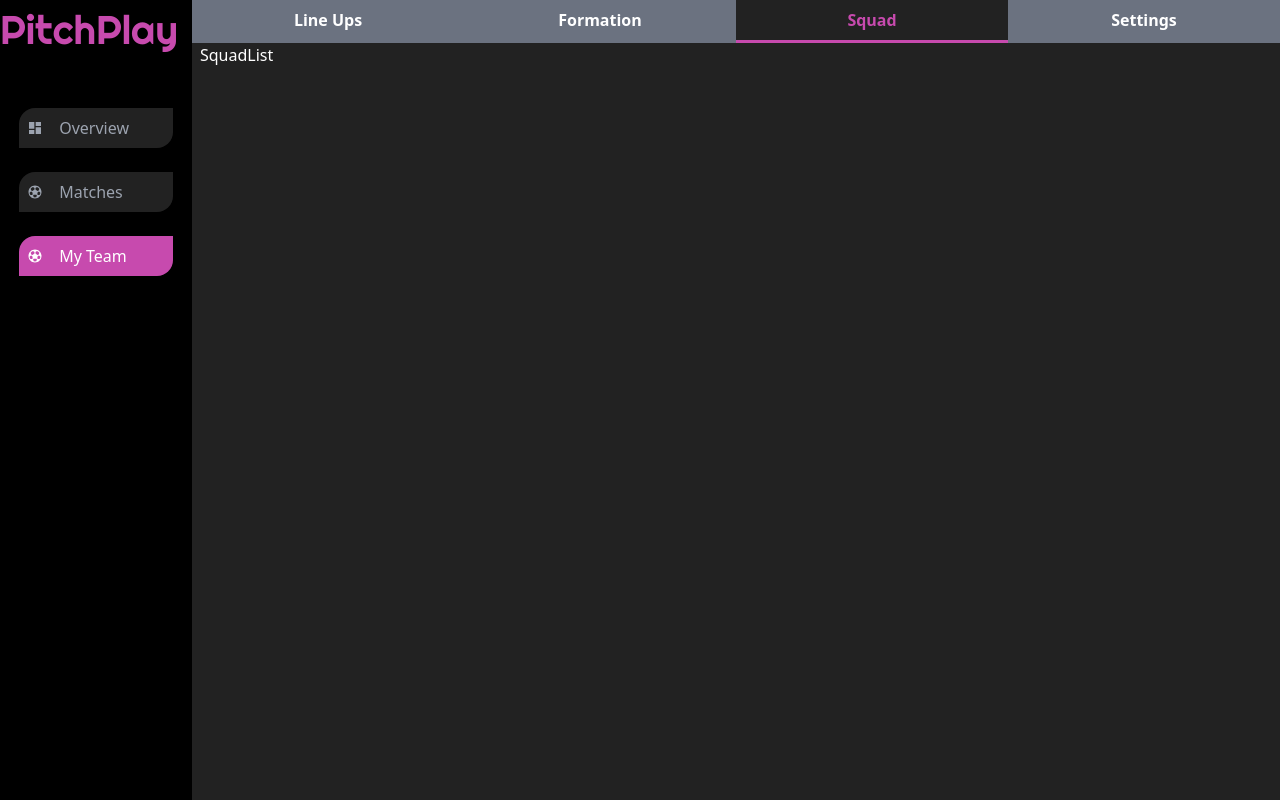
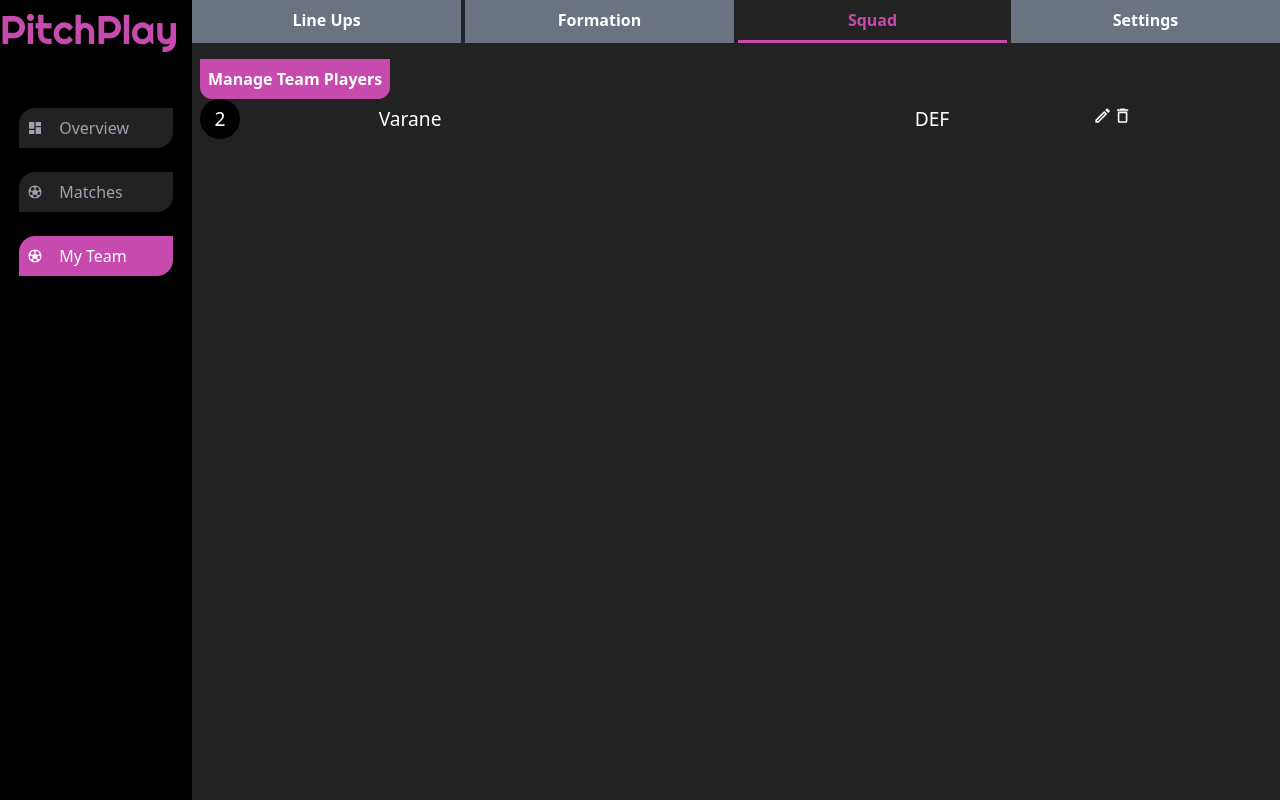
Before and after one commit to Sosaristic/pitch-play, a React (Vite) app: page /dashboard/my-team/squad-list in a window 1280 px wide. Built offline with nearby package versions, Linux system fonts and the light colour scheme.

Commit message:
changed the font size for player name

```diff
--- a/src/components/Dashboard/MyTeam/MyTeamNav.jsx
+++ b/src/components/Dashboard/MyTeam/MyTeamNav.jsx
@@ -11,7 +11,7 @@ const myTeamNavLinks = [
 export default function MyTeamNav() {
   const {pathname} = useLocation()
   return (
-    <div className="flex  bg-grey w-full  ">
+    <div className="flex  bg-grey w-full  gap-1">
       {myTeamNavLinks?.map((item) => {
         return (
           <Link
--- a/src/components/Dashboard/MyTeam/SquadList.jsx
+++ b/src/components/Dashboard/MyTeam/SquadList.jsx
@@ -1,7 +1,33 @@
 import React from 'react'
+import { PlayerCard } from '../../UI/PitchView'
+import { MdOutlineModeEdit, MdOutlineDelete } from 'react-icons/md'
+
+const PlayerNum = ()=>{
+  return <div className='h-[1.8rem] relative   w-[1.8rem] md:h-[2.5rem] md:w-[2.5rem] rounded-full bg-black text-white flex items-center justify-center font-[600 capitalize] z-20'>
+2
+  </div>
+}
 
 export default function SquadList() {
   return (
-    <div>SquadList</div>
+    <div>
+      <h2 className='w-fit bg-primary p-2 rounded-bl-xl rounded-br-xl font-bold mt-4'>Manage Team Players</h2>
+      <div>
+        <div className='flex items-center text-[1.2rem]'>
+         <div className='flex-1'><PlayerNum /></div>
+         <p className='flex-[3]'>Varane</p>
+         <p className='flex-1'>DEF</p>
+         <div className='flex-1'>
+          <button type='button' className=''><MdOutlineModeEdit /></button>
+          <button type='button' className=''><MdOutlineDelete /></button>
+
+
+         </div>
+         <div>
+
+         </div>
+        </div>
+      </div>
+    </div>
   )
 }
--- a/src/components/UI/PitchView.jsx
+++ b/src/components/UI/PitchView.jsx
@@ -21,7 +21,7 @@ capitalize relative cursor-default ${
               </div>
             )}
           </div>
-          <p className="vs:text-[.6rem] sm:text-[.8rem] lg:text-lg z-10">{player.name}</p>
+          <p className="text-[.6rem] md:text-[.7rem] lg:text-lg z-10">{player.name}</p>
         </div>
       ) : (
         <div
@@ -37,7 +37,7 @@ capitalize relative cursor-default ${
               </div>
             )}
           </div>
-          <p className="vs:text-[.6rem] sm:text-[.8rem] lg:text-lg z-10">{player.name}</p>
+          <p className="text-[.6rem] md:text-[.7rem] lg:text-lg z-10">{player.name}</p>
         </div>
       )}
     </div>
```
